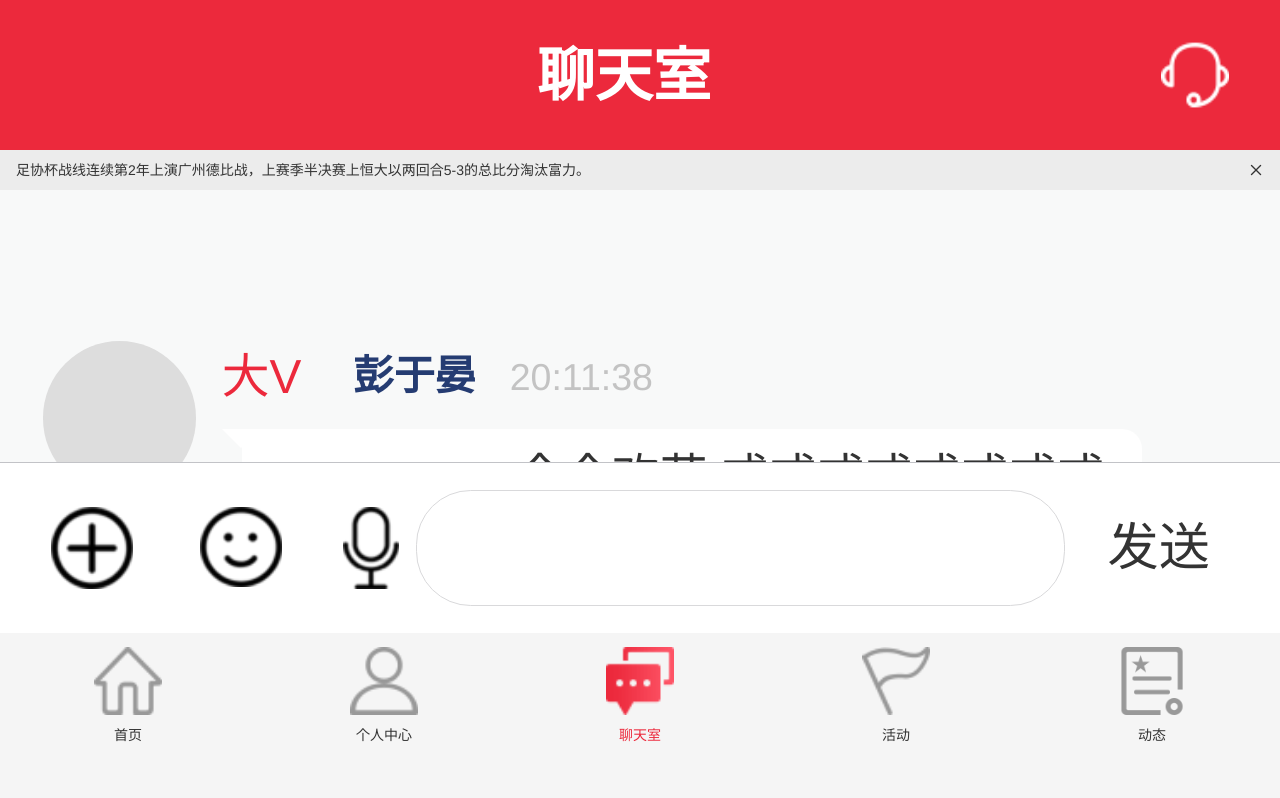
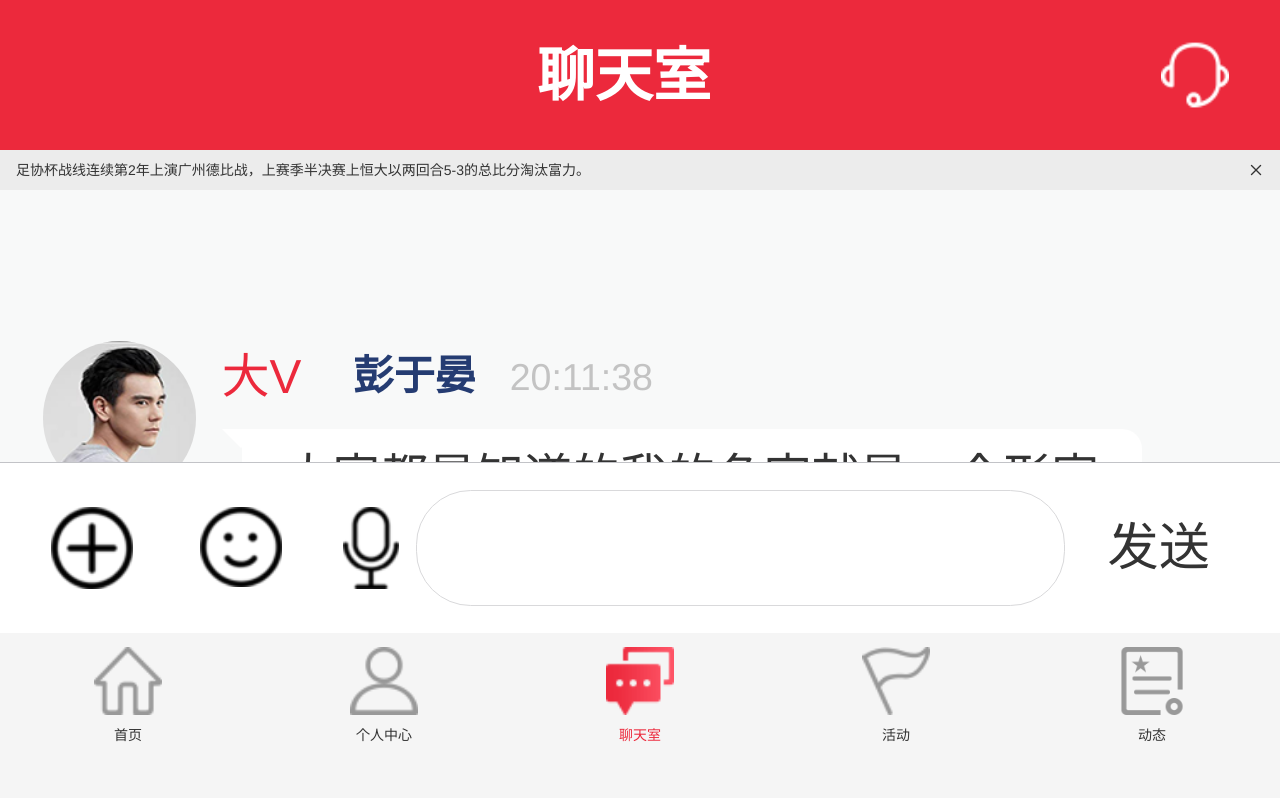
Before and after one commit to Gnicemanila/xiangmu.io, a Vue app: page /#/chat in a window 1280 px wide. Shown: the top 798 px of the page. Built offline with nearby package versions, Linux system fonts and the light colour scheme; sample sign-in values are in the browser's storage; a web font is replaced by a local one.

Commit message:
聊天室增加头像

```diff
--- a/src/components/Me.vue
+++ b/src/components/Me.vue
@@ -1,18 +1,14 @@
 <template>
   <div class="me">
     <div class="avatar avatar-"></div>
+    <div class="user-info-warp">
       <div class="user-info fr">
         <span class="time">20:11:38</span>
         <span class="user">胡歌</span>
         <span class="vip">大V</span>
       </div>
-    <div class="msg-content fr">
-      qweqweqw金合欢花
-      或或或或或或或或或或或或或或或或或或或或或或
-      或或或或或或或或或或或或或或或或或或或或或或或
-      或或或或或或或或或或或或或或或回国过过过过过过
-      过过过过过过过过过过过过过过过
     </div>
+    <div class="msg-content fr">我也是个形容词 ！primary</div>
   </div>
 </template>
 
@@ -36,10 +32,12 @@ export default {
     width: 0.9rem;
     height: 0.9rem;
     margin-left: 0.15rem;
-    background: #ddd;
+    background: url("../assets/imgs/chat/huge.png") no-repeat;
+    background-size: 100%;
   }
+  .user-info-warp {
+    overflow: hidden;
     .user-info {
-    overflow: hidden;
       display: flex;
       align-items: center;
       .vip {
@@ -59,6 +57,7 @@ export default {
         font-size: 0.22rem;
         font-weight: 500;
         color: #c3c3c3;
+      }
     }
   }
       .msg-content {
--- a/src/components/Message.vue
+++ b/src/components/Message.vue
@@ -6,11 +6,9 @@
       <span class="user">彭于晏</span>
       <span class="time">20:11:38</span>
     </div>
-    <div class="msg-content">qweqweqw金合欢花
-        或或或或或或或或或或或或或或或或或或或或或或
-        或或或或或或或或或或或或或或或或或或或或或或或
-        或或或或或或或或或或或或或或或回国过过过过过过
-        过过过过过过过过过过过过过过过</div>
+    <div class="msg-content">
+      大家都是知道的我的名字就是一个形容词！primary
+    </div>
   </div>
 </template>
 
@@ -34,7 +32,8 @@ export default {
     width: 0.9rem;
     height: 0.9rem;
     margin-right: 0.15rem;
-    background: #ddd;
+    background: url('../assets/imgs/chat/avatar.png') no-repeat;
+    background-size: 100%;
   }
   .user-info {
     overflow: hidden;
```
Also changed, not shown: src/assets/imgs/chat/avatar.png (added), src/assets/imgs/chat/huge.png (added). Lines whose indentation alone changed are shown as unchanged.
